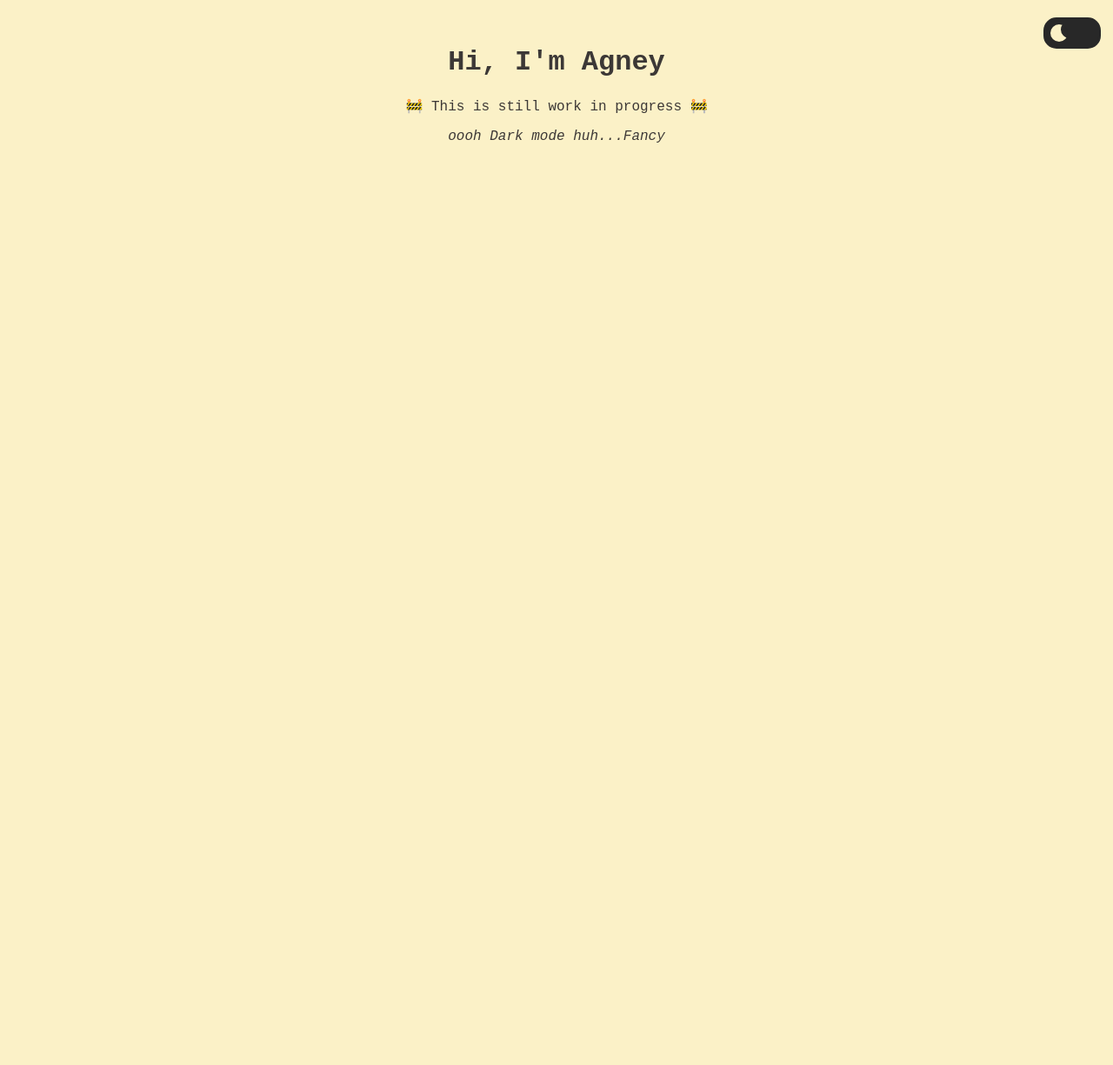
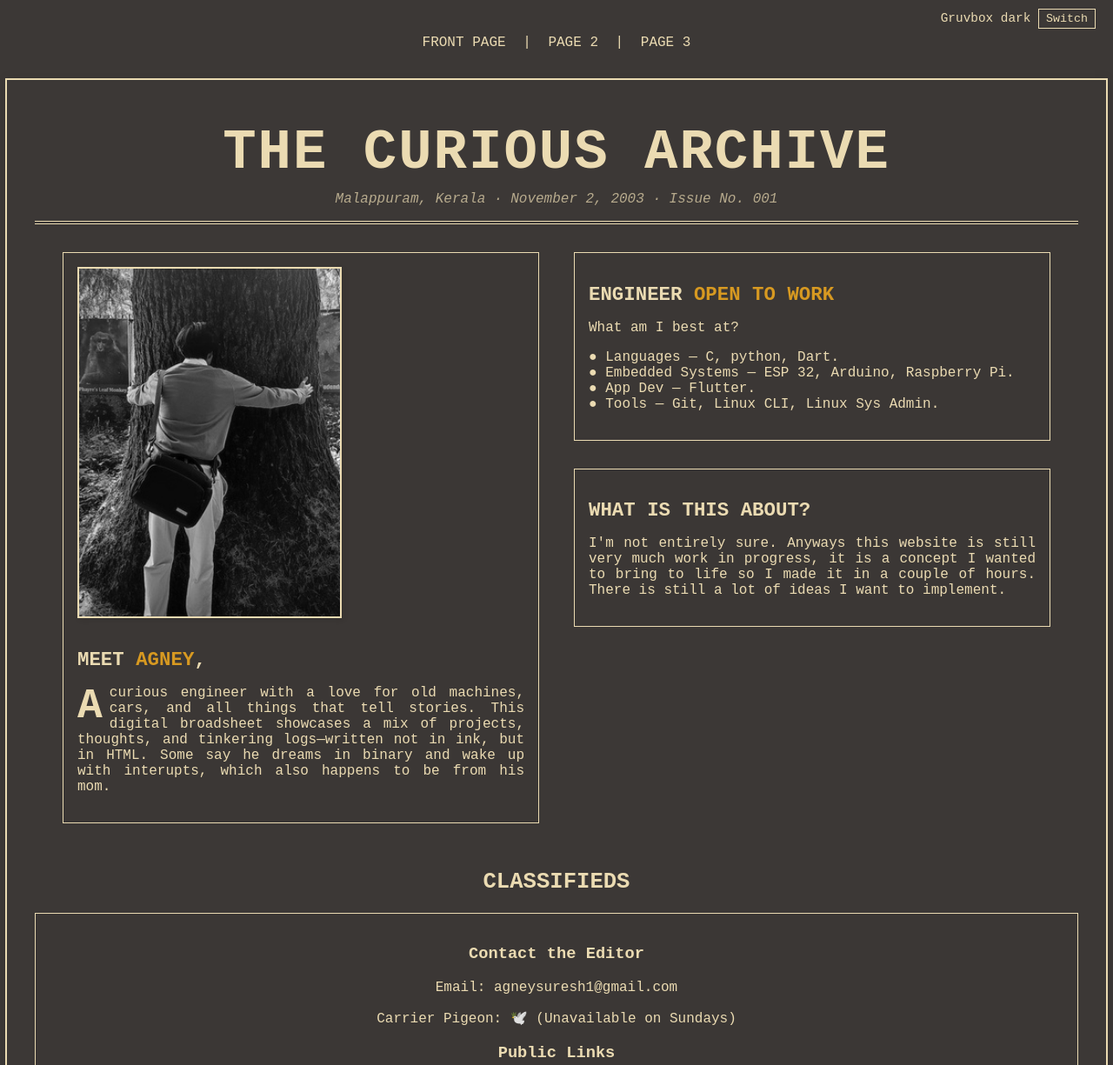
Before and after one commit to AgneySuresh/website, a plain HTML site: page index.html in a window 1280 px wide. Shown: the top 1225 px of the page at 87% size. Before the commit the page ends 800 px from the top, so only its background shows below. Drawn offline with Linux system fonts and the light colour scheme; a small style sheet from the web is missing.

Commit message:
style revamp

```diff
--- a/index.html
+++ b/index.html
@@ -1,30 +1,95 @@
 <!DOCTYPE html>
-<html lang='en'>
+<html lang="en">
+
 <head>
 	<meta charset="UTF-8" />
 	<meta name="viewport" content="width=device-width, initial-scale=1.0" />
-	<title>Agney</title>
+	<title>Welcome</title>
 	<link rel="icon" href="Images/icon.png" type="image/png">
 	<link rel="stylesheet" href="style.css" />
-	<link rel="stylesheet" href="https://cdn.jsdelivr.net/gh/ryanoasis/nerd-fonts@master/patched-fonts/JetBrainsMono/Regular/complete.css" />
+	<link rel="stylesheet"
+		href="https://cdn.jsdelivr.net/gh/ryanoasis/nerd‑fonts@master/patched‑fonts/JetBrainsMono/Regular/complete.css" />
 </head>
+
 <body>
-	<header>
-		<h1>Hi, I'm Agney</h1>
-		<p>🚧 This is still work in progress 🚧</p>
-		<p><i>oooh Dark mode huh...Fancy</i></p>
-	</header>
-	<div class="toggle-switch">
-  		<label class="switch-label">
-    		<input type="checkbox" class="checkbox">
-    		<span class="slider"></span>
-  		</label>
+	<div id="theme-switcher">
+		<span id="theme-name">Gruvbox</span>
+		<button onclick="cycleTheme()">Switch</button>
 	</div>
-	<script>
-  	const checkbox = document.querySelector('.checkbox');
-  	checkbox.addEventListener('change', function () {
-    document.body.classList.toggle('dark', this.checked);
-  	});
-	</script>
+
+	<nav>
+		<a href="index.html">FRONT PAGE</a> |
+		<a href="projects.html">PAGE 2</a> |
+		<a href="blog.html">PAGE 3</a>
+	</nav>
+	<div
+		style="max-width: 1200px;width: 95%;margin: 2rem auto;padding: 2rem;border: 2px solid var(--fg);background-color: var(--bg);box-shadow: 0 0 10px rgba(0,0,0,0.1);display: flex;flex-direction: column;justify-content: space-between;">
+		<header class="newspaper-header">
+			<div class="newspaper-title">The Curious Archive</div>
+			<div class="edition-info">
+				Malappuram, Kerala · November 2, 2003 · Issue No. 001
+			</div>
+		</header>
+
+		<main class="main-content">
+			<article style="display: flex; flex-wrap: wrap; gap: 1rem; align-items: flex-start;">
+				<img src="Images/agney.jpeg" alt="Portrait of Agney"
+					style="border: 2px solid var(--fg); box-shadow: 2px 2px 6px rgba(0, 0, 0, 0.1); object-fit: cover; width: 100%; max-width: 300px; height: auto; flex: 1 1 300px;">
+
+				<div style="flex: 1 1 300px; min-width: 250px;">
+					<h2 class="article-headline">Meet <span class="accent">Agney</span>,</h2>
+					<p class="text-font">
+						A curious engineer with a love for old machines, cars, and all things that tell stories. This
+						digital broadsheet showcases a mix of projects, thoughts, and tinkering logs—written not in ink,
+						but
+						in HTML. Some say he dreams in binary and wake up with interupts, which also happens to be from
+						his mom. <br>
+
+					</p>
+				</div>
+			</article>
+			<article>
+				<h2 class="article-headline">Engineer <span class="accent">Open to work</span></h2>
+				<p></p>
+				<p>What am I best at?</p>
+				<p class="text-font">
+					● Languages — C, python, Dart.<br>
+					● Embedded Systems — ESP 32, Arduino, Raspberry Pi.<br>
+					● App Dev — Flutter.<br>
+					● Tools — Git, Linux CLI, Linux Sys Admin.
+				</p>
+			</article>
+			<article>
+				<h2>What is this about?</h2>
+				<p></p>
+				<p>
+					I'm not entirely sure. Anyways this website is still very much work in progress, it is a concept I
+					wanted to bring to life so I made it in a couple of hours. There is still a lot of ideas I want to
+					implement.
+				</p>
+			</article>
+		</main>
+		<h2 class="section-header">Classifieds</h2>
+		<article>
+			<h3>Contact the Editor</h3>
+			<p>Email: agneysuresh1@gmail.com</p>
+			<p>Carrier Pigeon: 🕊️ (Unavailable on Sundays)</p>
+
+			<h3>Public Links</h3>
+			<nav>
+				<p>
+					<a href="https://github.com/AgneySuresh"><span class="accent">GitHub</span></a> |
+					<a href="https://www.linkedin.com/in/agney-suresh/"><span class="accent">LinkedIn</span></a>
+				</p>
+			</nav>
+		</article>
+	</div>
+	<footer>
+		<p>"Build your own pyramids, write your own hieroglyphs."</p>
+		<p>&copy; 2025 Agney · The Curious Archive</p>
+	</footer>
+
+	<script src="theme.js"></script>
 </body>
+
 </html>
--- a/style.css
+++ b/style.css
@@ -4,102 +4,173 @@
   --accent: #d79921;
 }
 
-body.dark {
-  --bg: #282828;
-  --fg: #ebdbb2;
-  --accent: #fabd2f;
-}
-
 body {
   margin: 0;
-  padding: 0;
+  padding-top: 40px;
   font-family: 'JetBrainsMono Nerd Font', monospace;
   background-color: var(--bg);
   color: var(--fg);
   transition: background-color 0.3s, color 0.3s;
+  text-align: center;
+}
+
+nav a {
+  text-decoration: none;
+  color: var(--fg);
+  margin: 0 10px;
+}
+
+nav a:visited {
+  color: var(--fg);
 }
 
 header {
   padding: 2rem;
+}
+
+/* Theme Switcher Top-Right */
+#theme-switcher {
+  position: absolute;
+  top: 10px;
+  right: 20px;
+  font-size: 0.9rem;
+}
+
+#theme-switcher button {
+  background: none;
+  border: 1px solid var(--fg);
+  color: var(--fg);
+  padding: 0.2rem 0.5rem;
+  font-family: inherit;
+  cursor: pointer;
+}
+
+/* Gruvbox (default) */
+/* GRUVBOX */
+body.gruvbox-dark {
+  --bg: #3c3836;
+  --fg: #ebdbb2;
+  --accent: #d79921;
+  --accent2: #8ec07c;
+}
+
+body.gruvbox-light {
+  --bg: #fbf1c7;
+  --fg: #3c3836;
+  --accent: #d79921;
+  --accent2: #458588;
+}
+
+
+/* CATPPUCCIN */
+body.catppuccin-dark {
+  --bg: #1e1e2e;
+  --fg: #cdd6f4;
+  --accent: #f38ba8;
+  --accent2: #cba6f7;
+}
+
+body.catppuccin-light {
+  --bg: #faf4ed;
+  --fg: #4c4f69;
+  --accent: #d20f39;
+  --accent2: #ea76cb;
+}
+
+
+/* EVERFOREST */
+body.everforest-dark {
+  --bg: #2b3339;
+  --fg: #d3c6aa;
+  --accent: #a7c080;
+  --accent2: #d79921;
+}
+
+body.everforest-light {
+  --bg: #f1efee;
+  --fg: #5c5c57;
+  --accent: #a7c080;
+  --accent2: #df8e1d;
+}
+
+.accent {
+  color: var(--accent);
+  font-weight: bold;
+}
+
+/*newspaper*/
+/* Newspaper Header */
+.newspaper-header {
+  border-bottom: 4px double var(--fg);
+  padding: 1rem 2rem;
   text-align: center;
 }
 
-button {
-  padding: 0.5rem 1rem;
-  background-color: var(--accent);
-  border: none;
-  border-radius: 999px;
-  color: #000;
+.newspaper-title {
+  font-size: 4rem;
+  text-transform: uppercase;
+  letter-spacing: 2px;
   font-weight: bold;
-  cursor: pointer;
-}
-/* Dark mode */
-.toggle-switch {
-  position: fixed; /* or 'absolute' if inside a relative parent */
-  top: 20px;        /* padding from the top */
-  right: 20px;      /* padding from the right */
-
-  width: 60px;
-  height: 30px;
-
-  --light: #fbf1c7;
-  --dark: #282828;
-  --link: rgb(27, 129, 112);
-  --link-hover: rgb(24, 94, 82);
-
-  z-index: 1000;    /* ensure it's on top of other elements */
 }
 
-
-.switch-label {
-  position: absolute;
-  width: 100%;
-  height: 30px;
-  background-color: var(--dark);
-  border-radius: 15px;
-  cursor: pointer;
-  border: 3px solid var(--dark);
+.edition-info {
+  font-size: 1rem;
+  margin-top: 0.5rem;
+  font-style: italic;
+  opacity: 0.7;
 }
 
-.checkbox {
-  position: absolute;
-  display: none;
+/* Main Content: Two Columns */
+.main-content {
+  column-count: 2;
+  column-gap: 40px;
+  padding: 2rem;
+  text-align: justify;
 }
 
-.slider {
-  position: absolute;
-  width: 100%;
-  height: 100%;
-  border-radius: 15px;
-  -webkit-transition: 0.3s;
-  transition: 0.3s;
+/* Article Styling */
+article {
+  border: 1px solid var(--fg);
+  padding: 1rem;
+  margin-bottom: 2rem;
+  break-inside: avoid;
+  background-color: rgba(0, 0, 0, 0.02);
 }
 
-.checkbox:checked ~ .slider {
-  background-color: var(--light);
+/* Section Headings */
+.main-content h2 {
+  font-size: 1.4rem;
+  margin-bottom: 0.5rem;
+  text-transform: uppercase;
 }
 
-.slider::before {
-  content: "";
-  position: absolute;
-  top: 5px;
-  left: 5px;
-  width: 20px;
-  height: 20px;
-  border-radius: 50%;
-  -webkit-box-shadow: inset 12px -4px 0px 0px var(--light);
-  box-shadow: inset 12px -4px 0px 0px var(--light);
-  background-color: var(--dark);
-  -webkit-transition: 0.3s;
-  transition: 0.3s;
+/* Drop Cap for First Paragraph */
+.main-content article p:first-of-type::first-letter {
+  font-size: 3rem;
+  float: left;
+  line-height: 1;
+  padding-right: 8px;
+  font-weight: bold;
 }
 
-.checkbox:checked ~ .slider::before {
-  -webkit-transform: translateX(50px);
-  -ms-transform: translateX(50px);
-  transform: translateX(30px);
-  background-color: var(--dark);
-  -webkit-box-shadow: none;
-  box-shadow: none;
+.page-header {
+  column-span: all;
+  width: 100%;
+  text-align: center;
+  margin-bottom: 2rem;
 }
-/* Dark mode */
+
+.page-label {
+  display: block;
+  font-size: 0.9rem;
+  color: var(--fg);
+  opacity: 0.6;
+  margin-bottom: 0.2rem;
+  letter-spacing: 1px;
+  text-transform: uppercase;
+}
+
+.section-header {
+  font-size: 1.6rem;
+  text-transform: uppercase;
+}
--- /dev/null
+++ b/theme.js
@@ -0,0 +1,28 @@
+const themes = [
+    'gruvbox-dark', 'gruvbox-light',
+    'catppuccin-dark', 'catppuccin-light',
+    'everforest-dark', 'everforest-light'
+];
+
+let idx = 0;
+
+function applyTheme(i) {
+    document.body.className = themes[i];
+    document.getElementById('theme-name').textContent =
+        themes[i].replace('-', ' ').replace(/(^\w)/, c => c.toUpperCase());
+    localStorage.setItem('selectedTheme', i); // Save theme index
+}
+
+function cycleTheme() {
+    idx = (idx + 1) % themes.length;
+    applyTheme(idx);
+}
+
+// On load: restore saved theme
+const savedIdx = localStorage.getItem('selectedTheme');
+if (savedIdx !== null && themes[savedIdx]) {
+    idx = parseInt(savedIdx);
+    applyTheme(idx);
+} else {
+    applyTheme(0); // default
+}
```
Also changed, not shown: blog.html (added, +47 -0 lines), projects.html (added, +100 -0 lines), Images/agney.jpeg (added), Images/detr.jpg (added), Images/icon.png, Images/iot.jpg (added).
